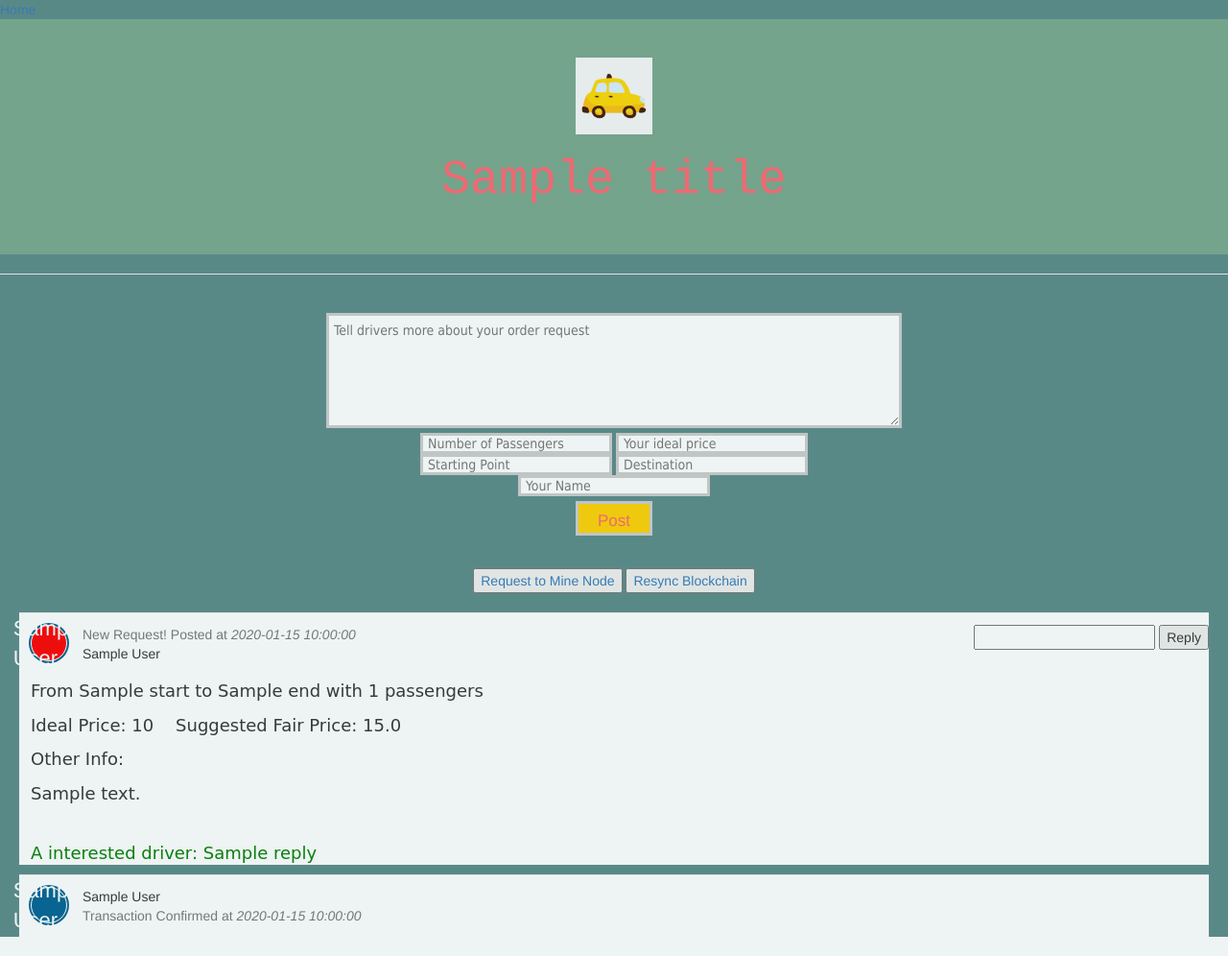
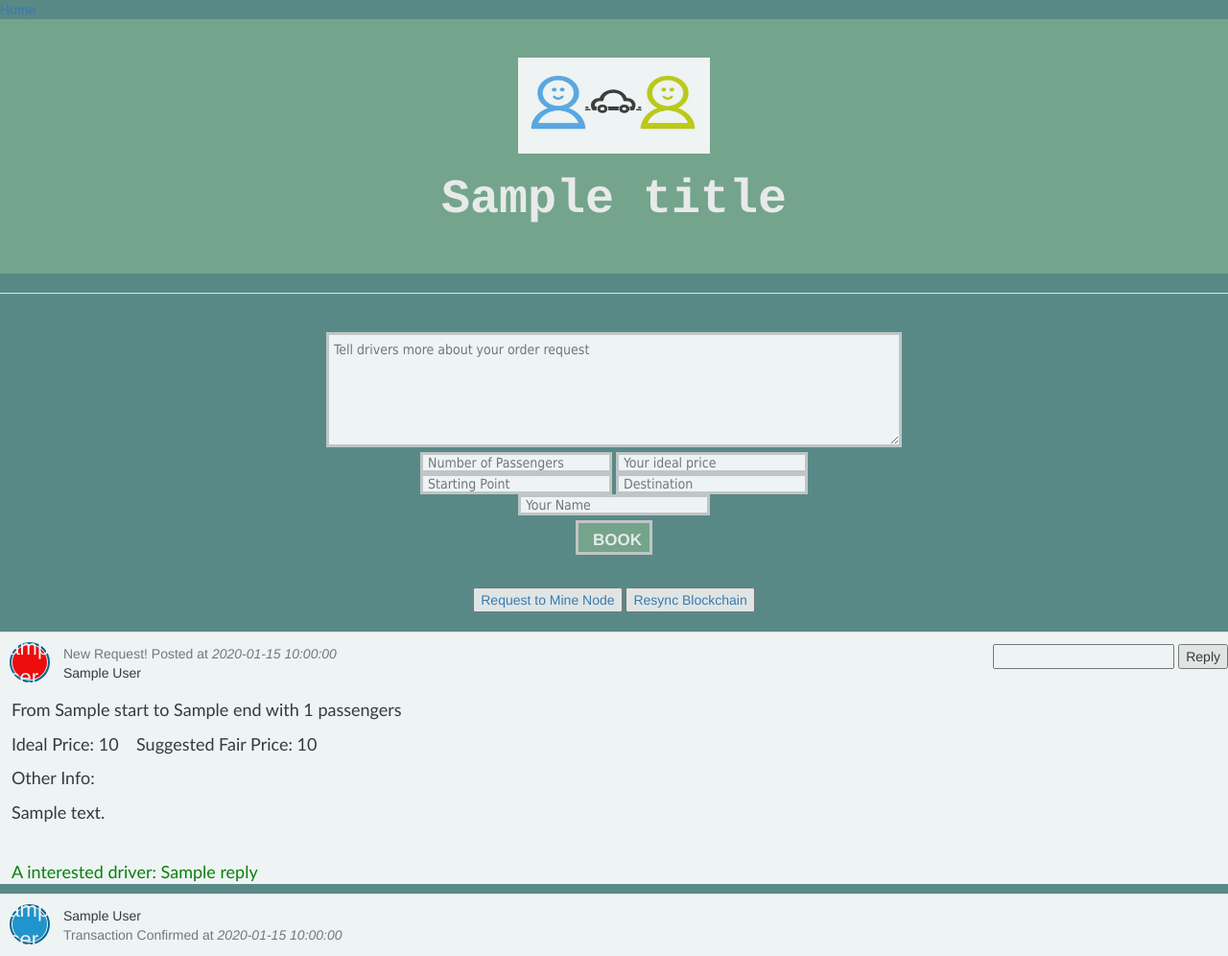
Before and after one commit to 29vivek/Blockchain-based-Ride-Sharing-System, a Flask app: template app/templates/index.html in a window 1280 px wide. Shown: the whole page at 96% size. Run offline with Flask 2, Linux system fonts and the light colour scheme; the template is opened without the code that fills it: most values are stand-ins (such as "Sample title", 1, 10 or a date in 2020); some libraries are stand-ins or nearby versions.

Commit message:
Final changes

```diff
--- a/app/templates/base.html
+++ b/app/templates/base.html
@@ -1,15 +1,17 @@
 <html>
+
 <head>
   <link rel="stylesheet" href="https://maxcdn.bootstrapcdn.com/bootstrap/3.4.1/css/bootstrap.min.css">
   <script src="https://ajax.googleapis.com/ajax/libs/jquery/3.5.1/jquery.min.js"></script>
   <script src="https://maxcdn.bootstrapcdn.com/bootstrap/3.4.1/js/bootstrap.min.js"></script>
   <title>{{ title }}</title>
 </head>
+
 <body>
   <div><a href="/index">Home</a></div>
   <center id="pageTitle">
-      <img src="{{url_for('static', filename='logo.jpg')}}" width="80" height="80"/>
-      <h1 id="title">{{ title }}</h1>
+    <img src="{{url_for('static', filename='logo2.png')}}" width="200" height="100" />
+    <h1 id="title"><b>{{ title }}</b></h1>
   </center>
   <hr>
   {% with messages = get_flashed_messages() %}
@@ -23,4 +25,5 @@
   {% endwith %}
   {% block content %}{% endblock %}
 </body>
+
 </html>
--- a/app/templates/index.html
+++ b/app/templates/index.html
@@ -5,7 +5,8 @@
 <br>
 <center>
 	<form action="/submit" id="textform" method="post">
-	    <textarea name="content" rows="4" cols="50" placeholder="Tell drivers more about your order request" id="textbox"></textarea>
+		<textarea name="content" rows="4" cols="50" placeholder="Tell drivers more about your order request"
+			id="textbox"></textarea>
 		<br>
 		<div id="subtextboxes">
 			<input type="text" name="number" class="textfields" placeholder="Number of Passengers">
@@ -17,35 +18,37 @@
 			<input type="text" name="author" class="textfields" placeholder="Your Name">
 			<br>
 		</div>
-	    <input type="submit" value="Post" id="postbutton">
+		<b><input type="submit" value="BOOK" id="postbutton"></b>
 	</form>
-	</center>
 
 <br>
-	<div id="links">
-		<a href="{{node_address}}/mine" target="_blank" class = "linkbutton"><button>Request to Mine Node</button></a>
-		<a href="/" class = "linkbutton"><button>Resync Blockchain</button></a>
+<div id=" links">
+	<a href="{{node_address}}/mine" target="_blank" class="linkbutton"><button>Request to Mine Node</button></a>
+	<a href="/" class="linkbutton"><button>Resync Blockchain</button></a>
 </div>
 <div style="margin: 20px;">
+</center>
 
 	{% if post!=None %}
 	<div class="post_box">
 		<div class="post_box-header">
 			<form action="/signup" method="post" class="post_box-options">
-			  <input type="text" name="reply" ></input>
+				<input type="text" name="reply"></input>
 				<input type="submit" value="Reply"></input>
 			</form>
 
-	      <div style="background: rgb(255, 0, 0) none repeat scroll 0% 0%; box-shadow: rgb(0, 97, 146) 0px 0px 0px 2px;" class="post_box-avatar">{{post.author[0]}}</div>
-	      <div class="post_box-subtitle"> New Request! Posted at <i>{{readable_time(post.timestamp)}}</i></div>
+			<div style="background: rgb(255, 0, 0) none repeat scroll 0% 0%; box-shadow: rgb(0, 97, 146) 0px 0px 0px 2px;"
+				class="post_box-avatar">{{post.author[0]}}</div>
+			<div class="post_box-subtitle"> New Request! Posted at <i>{{readable_time(post.timestamp)}}</i>
+			</div>
 			<div class="name-header">{{post.author}}</div>
 		</div>
 		<div>
 			<div class="post_box-info">
 				<p> From {{post.start}} to {{post.end}} with {{post.number}} passengers</p>
-	         <p> Ideal Price: {{post.price}} &nbsp;&nbsp;&nbsp;Suggested Fair Price: 15.0</p>
+				<p> Ideal Price: {{post.price}} &nbsp;&nbsp;&nbsp;Suggested Fair Price: {{post.fair_price}}</p>
 				<p> Other Info:</p>
-	         <p >{{post.content}}</p>
+				<p>{{post.content}}</p>
 				<br>
 				{% for reply in replies %}
 				<p style="color:green;">A interested driver: {{reply}}</p>
@@ -58,9 +61,12 @@
 	{% for confirmed_post in confirmed_posts %}
 	<div class="post_box">
 		<div class="post_box-header">
-	      <div style="background: rgb(0, 97, 146) none repeat scroll 0% 0%; box-shadow: rgb(0, 97, 146) 0px 0px 0px 2px;" class="post_box-avatar">{{confirmed_post.author[0]}}</div>
+			<div style="background: rgb(26, 150, 212) none repeat scroll 0% 0%; box-shadow: rgb(0, 97, 146) 0px 0px 0px 2px;"
+				class="post_box-avatar">{{confirmed_post.author[0]}}</div>
 			<div class="name-header">{{confirmed_post.author}}</div>
-	      <div class="post_box-subtitle"> Transaction Confirmed at <i>{{readable_time(confirmed_post.timestamp)}}</i></div>
+			<div class="post_box-subtitle"> Transaction Confirmed at
+				<i>{{readable_time(confirmed_post.timestamp)}}</i>
+			</div>
 		</div>
 	</div>
 	{% endfor %}
@@ -95,8 +101,8 @@
 	}
 
 	.post_box-avatar::after {
-		    content:"";
-		    display:block;
+		content: "";
+		display: block;
 	}
 
 	.post_box-name {
@@ -115,13 +121,14 @@
 	.post_box-info {
 		margin-top: 4px;
 		margin-bottom: 4px;
-		    font-family: "Comic Sans MS", "Comic Sans", cursive;
+		font-family: 'Gill Sans', 'Gill Sans MT', Calibri, 'Trebuchet MS', sans-serif;
 		font-size: 18px;
 	}
 
 	.post_box-options {
 		float: right;
 	}
+
 	.option-btn {
 		background: #f8f8f8;
 		border: none;
@@ -134,6 +141,7 @@
 		outline: none;
 		height: 42px;
 	}
+
 	body {
 		background-color: #598987;
 		height: 35px;
@@ -141,17 +149,20 @@
 		opacity: .9;
 		margin-bottom: 10px;
 	}
+
 	#pageTitle {
-			color: #FF6670;
+		color: #f8f5f5;
 		background-color: #77a88d;
 		padding-top: 40px;
 		padding-bottom: 40px;
-			font-size: 30px;
+		font-size: 50px;
 	}
-		#title{
+
+	#title {
 		font-size: 50px;
 		font-family: "Courier"
 	}
+
 	#textbox {
 		width: 600px;
 		height: 120px;
@@ -161,17 +172,19 @@
 		background-position: bottom right;
 		background-repeat: no-repeat;
 	}
+
 	#postbutton {
 		width: 80px;
 		height: 30px;
-			background: #FFD000;
-			color: #FF6670;
+		background: #77a88d;
+		color: #f7f4f5;
 		font-size: 17px;
 		border: 3px solid #cccccc;
 		padding: 15px;
 		text-align: center;
 		line-height: 5px;
 	}
+
 	.textfields {
 		width: 200px;
 		height: 22px;
@@ -182,12 +195,14 @@
 		background-position: bottom right;
 		background-repeat: no-repeat;
 	}
+
 	#subtextboxes {
 		padding-top: 5px;
 		padding-bottom: 5px;
 		padding-left: 5px;
 		padding-right: 5px;
 	}
+
 	#links {
 		text-align: center;
 	}
--- a/node_server.py
+++ b/node_server.py
@@ -2,7 +2,7 @@
 import json
 import time
 
-from flask import Flask, request
+from flask import Flask, request, jsonify
 import requests
 
 
@@ -179,7 +179,7 @@
     chain_data = []
     for block in blockchain.chain:
         chain_data.append(block.__dict__)
-    return json.dumps({"length": len(chain_data),
+    return jsonify({"length": len(chain_data),
                        "chain": chain_data,
                        "peers": list(peers)})
 
```
Also changed, not shown: app/views.py (+11 -7 lines), app/images/bg.png (added), app/static/logo.jpg, app/static/logo2.png (added), 2 other files. Lines whose indentation alone changed are shown as unchanged.
